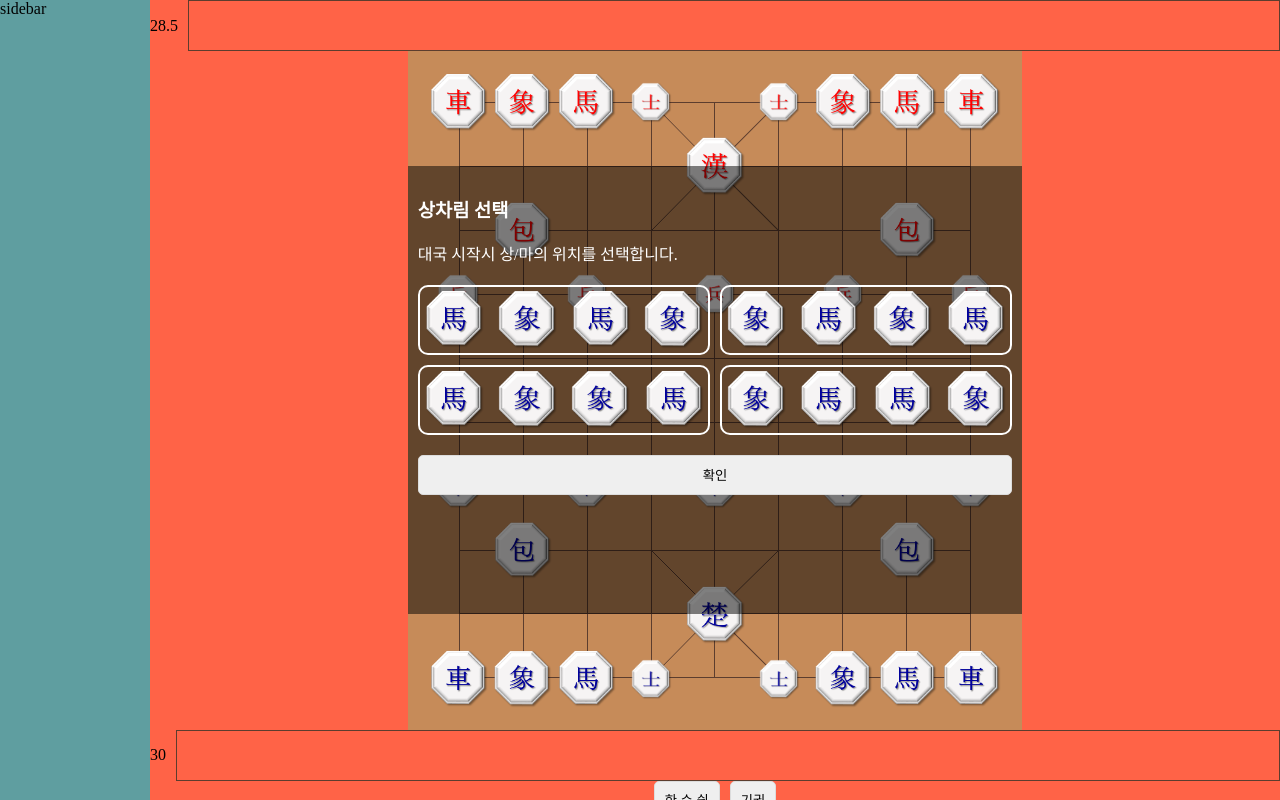
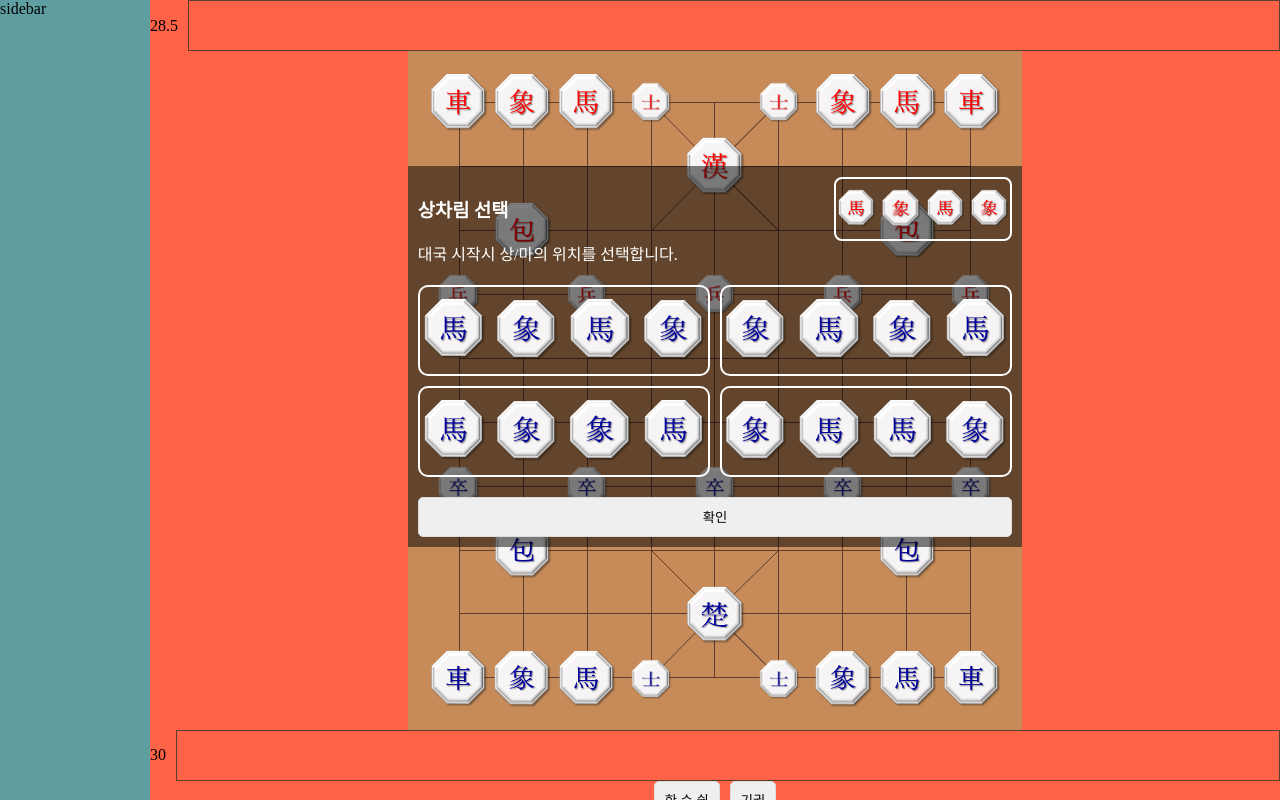
Before and after one commit to wonwoo-Jang/janggi-with-js, a React (Create React App) app: page /play in a window 1280 px wide. Built offline with nearby package versions, Linux system fonts and the light colour scheme.

Commit message:
✨ 상대방 상차림 보여주기

```diff
--- a/src/components/Janggi/TableSettingModal.module.scss
+++ b/src/components/Janggi/TableSettingModal.module.scss
@@ -8,16 +8,43 @@
   gap: 20px;
   padding: 10px;
   width: calc(v.$tile-height * 9.6);
-  height: calc(v.$tile-height * 7);
+  // height: calc(v.$tile-height * 7);
   background-color: rgba($color: #000000, $alpha: 0.5);
   color: white;
+
+  .message {
+    .header {
+      display: flex;
+      justify-content: space-between;
+      align-items: center;
+
+      .opponentOption {
+        display: flex;
+        align-items: center;
+        padding-top: 2px;
+        width: 30%;
+        height: calc(v.$tile-height);
+        gap: 3px;
+        border: 2px solid white;
+        border-radius: 8px;
+
+        div {
+          flex-grow: 1;
+          height: 100%;
+          background-size: contain;
+          background-repeat: no-repeat;
+          background-position: center center;
+        }
+      }
+    }
+  }
 
   .options {
     display: grid;
     grid-template-rows: 1fr 1fr;
     grid-template-columns: 1fr 1fr;
     width: 100%;
-    height: 150px;
+    height: calc(v.$tile-height * 3);
     gap: 10px;
 
     .option {
--- a/src/components/Janggi/TableSettingModal.tsx
+++ b/src/components/Janggi/TableSettingModal.tsx
@@ -20,17 +20,24 @@ export default function TableSettingModal({
   return (
     <div className={styles.tableSettingModal}>
       <div className={styles.message}>
-        <h3>상차림 선택</h3>
+        <div className={styles.header}>
+          <h3>상차림 선택</h3>
+          <div className={styles.opponentOption}>
+            {TABLE_SETTING_OPTIONS[0].map((p, i) => (
+              <div style={{ backgroundImage: `url('images/${CountryType.HAN}_${p}.png')` }} key={i} />
+            ))}
+          </div>
+        </div>
         <span>대국 시작시 상/마의 위치를 선택합니다.</span>
       </div>
       <div className={styles.options}>
         {TABLE_SETTING_OPTIONS.map((option, i) => (
           <div className={styles.option} key={i}>
-            {option.map(type => (
+            {option.map(p => (
               <div
                 className={styles.piece}
-                style={{ backgroundImage: `url('images/${myCountry}_${type}.png')` }}
-                key={`${type}${i}`}
+                style={{ backgroundImage: `url('images/${myCountry}_${p}.png')` }}
+                key={`${p}${i}`}
               />
             ))}
           </div>
```
